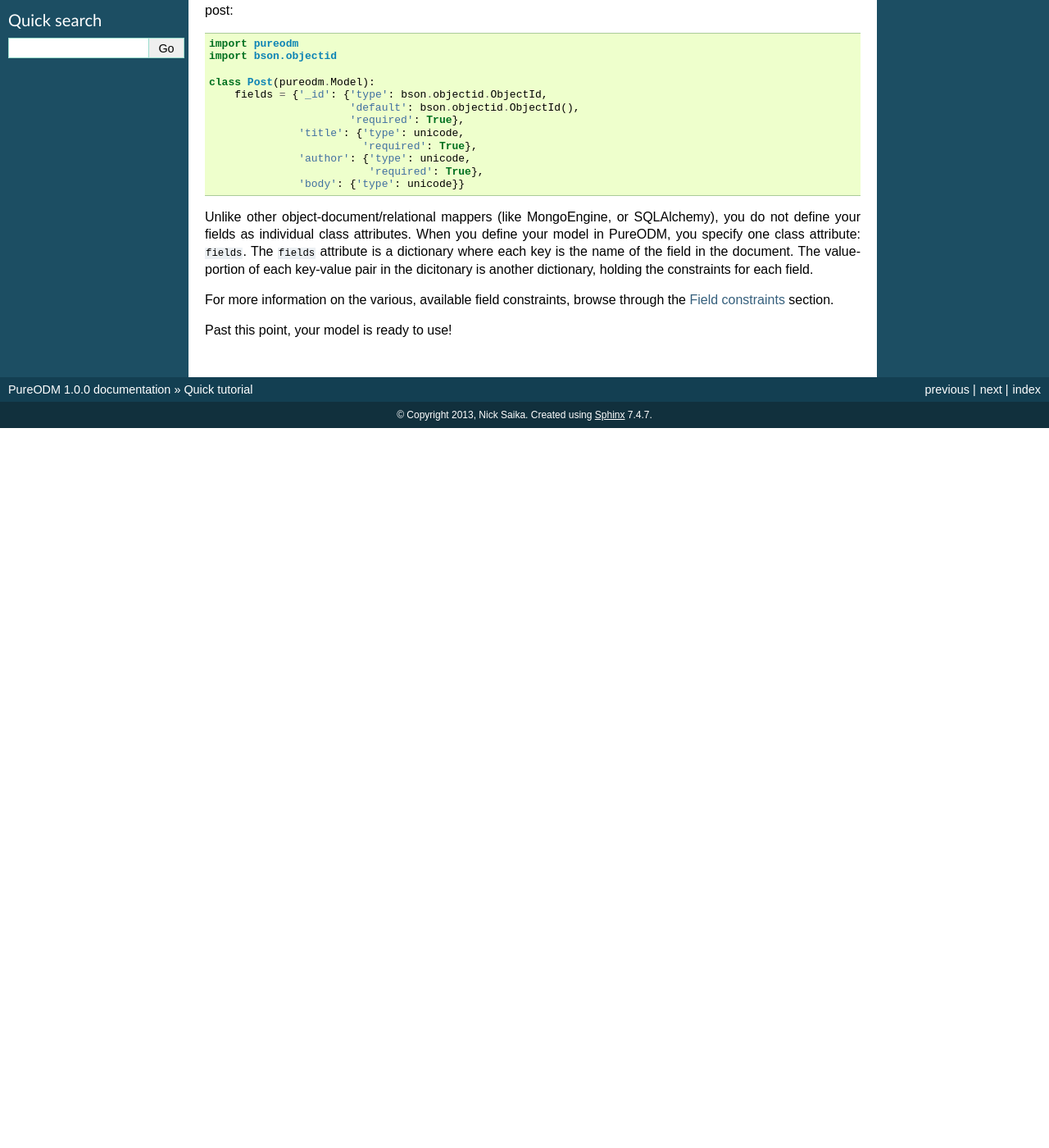
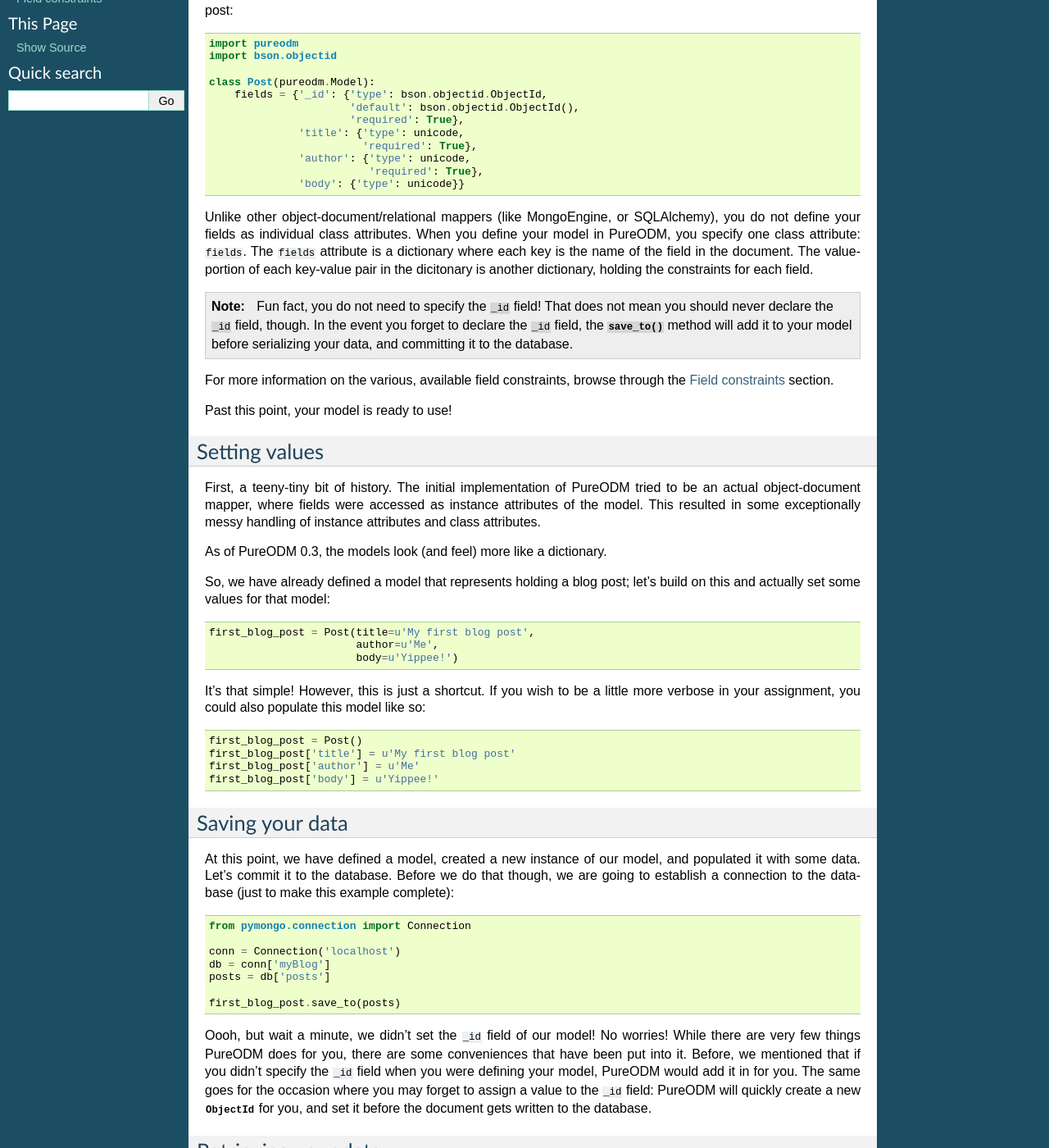
Before and after one commit to nesv/pureodm, a Sphinx documentation site: the page built from docs/quick-tutorial.rst, in a window 1280 px wide and 1400 px high, scrolled down 270 px. Shown: the whole window at 82% size. Built offline with Sphinx 7.4.7, drawn with Linux system fonts in a browser that asks for light colours; pages that are not in the unit, such as notebooks, are missing from menus; before the commit the page ends 900 px from its top, so only the background shows below that; some of the changed text lies outside the part shown.

Commit message:
Added some more substance to the tutorial.

```diff
--- a/docs/index.rst
+++ b/docs/index.rst
@@ -100,7 +100,9 @@
    :maxdepth: 2
 
    quick-tutorial
+   field-constraints
    codecs
+   contributors-and-development
 
 Indices and tables
 ==================
--- a/docs/quick-tutorial.rst
+++ b/docs/quick-tutorial.rst
@@ -35,7 +35,75 @@
 field in the document. The value-portion of each key-value pair in the
 dicitonary is another dictionary, holding the constraints for each field.
 
+.. note::
+
+   Fun fact, you do not need to specify the ``_id`` field! That does not mean
+   you should never declare the ``_id`` field, though. In the event you forget
+   to declare the ``_id`` field, the :py:meth:`~pureodm.models.Model.save_to()`
+   method will add it to your model before serializing your data, and committing
+   it to the database.
+
 For more information on the various, available field constraints, browse through
 the :ref:`field-constraints` section.
 
 Past this point, your model is ready to use!
+
+
+Setting values
+--------------
+
+First, a teeny-tiny bit of history. The initial implementation of PureODM
+tried to be an actual object-document mapper, where fields were accessed as
+instance attributes of the model. This resulted in some exceptionally messy
+handling of instance attributes and class attributes.
+
+As of PureODM 0.3, the models look (and feel) more like a dictionary.
+
+So, we have already defined a model that represents holding a blog post; let's
+build on this and actually set some values for that model::
+
+  first_blog_post = Post(title=u'My first blog post',
+                         author=u'Me',
+			 body=u'Yippee!')
+
+It's that simple! However, this is just a shortcut. If you wish to be a
+little more verbose in your assignment, you could also populate this model like so::
+
+  first_blog_post = Post()
+  first_blog_post['title'] = u'My first blog post'
+  first_blog_post['author'] = u'Me'
+  first_blog_post['body'] = u'Yippee!'
+
+
+Saving your data
+----------------
+
+At this point, we have defined a model, created a new instance of our model, and
+populated it with some data. Let's commit it to the database. Before we do that
+though, we are going to establish a connection to the database (just to make this
+example complete)::
+
+  from pymongo.connection import Connection
+
+  conn = Connection('localhost')
+  db = conn['myBlog']
+  posts = db['posts']
+
+  first_blog_post.save_to(posts)
+
+Oooh, but wait a minute, we didn't set the ``_id`` field of our model! No
+worries! While there are very few things PureODM does for you, there are some
+conveniences that have been put into it. Before, we mentioned that if you didn't
+specify the ``_id`` field when you were defining your model, PureODM would add
+it in for you. The same goes for the occasion where you may forget to assign a
+value to the ``_id`` field: PureODM will quickly create a new
+:py:class:`~bson.objectid.ObjectId` for you, and set it before the document gets
+written to the database.
+
+
+Retrieving your data
+--------------------
+
+
+Updating a document
+-------------------
```
